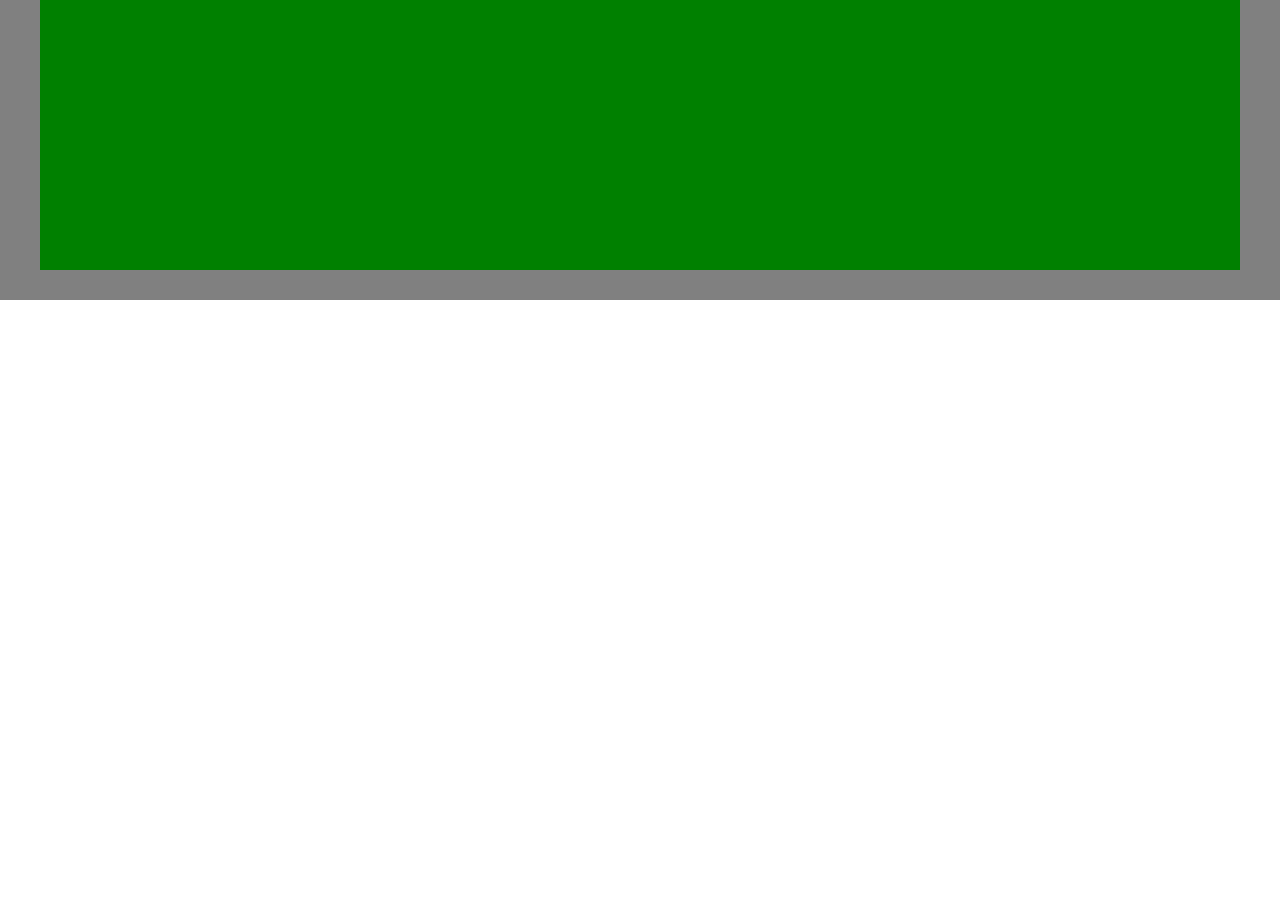
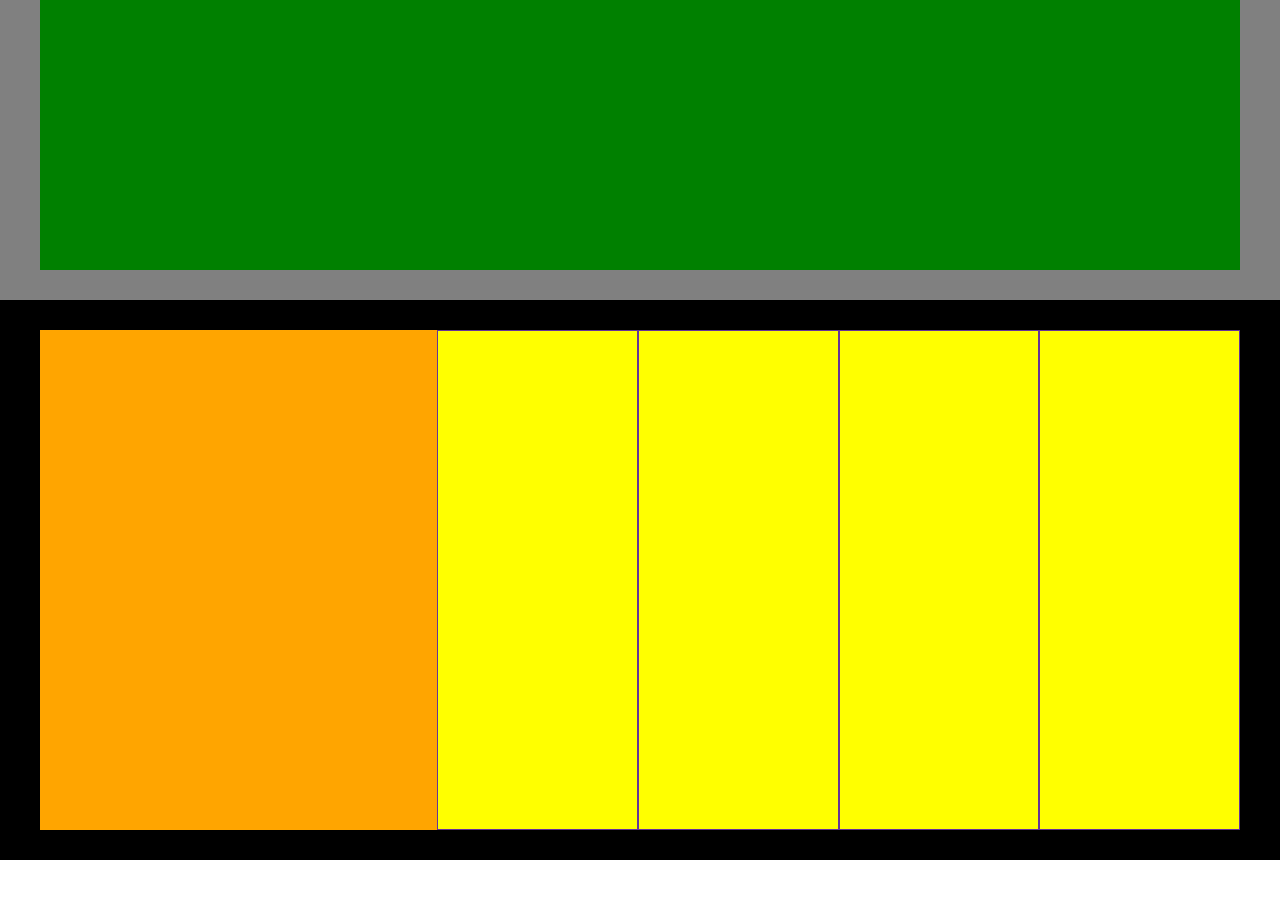
Before and after one commit to StefanoCione/htmlcss-struttura-discord, a plain HTML site: page index.html in a window 1280 px wide. Shown: the part 2140-3060 px from the top of the page. Before the commit the page ends 2440 px from the top, so only its background shows below. Drawn offline with Linux system fonts and the light colour scheme.

Commit message:
added first footer and comm

```diff
--- a/css/style.css
+++ b/css/style.css
@@ -75,3 +75,22 @@ section {
     width: 100%;
     background-color: green;
 }
+
+    /* FOOTER */
+.background_footer {
+    background-color: black;
+}
+
+    /* FOOTER FIRST SECTION */
+.rectangle_orange {
+    height: 500px;
+    background-color: orange;
+    flex-grow: 2;
+}
+
+.rectangle_yellow {
+    height: 500px;
+    background-color: yellow;
+    border: 1px solid rebeccapurple;
+    flex-grow: 1;
+}
--- a/index.html
+++ b/index.html
@@ -5,21 +5,29 @@
     <meta charset="UTF-8">
     <meta name="viewport" content="width=device-width, initial-scale=1.0">
     <title>Discord Struttura</title>
+    <!-- LINK CSS -->
     <link rel="stylesheet" href="css/style.css">
 </head>
 
 <body>
     <div>
+
+        <!-- HEADER/NAV -->
         <header>
             <div class="container">
                 <div class="rectangle_header flex"></div>
             </div>
         </header>
+
+        <!-- MAIN -->
         <main>
+
+            <!-- JUMBOTRON -->
             <section class="jumbotron">
                 <div class="rectangle_pink"></div>
             </section>
 
+            <!-- FIRST SECTION WHITE -->
             <section class="background_white">
                 <div class="container flex">
                     <div class="rectangle_red"></div>
@@ -27,6 +35,7 @@
                 </div>
             </section>
 
+            <!-- FIRST SECTION GREY -->
             <section class="background_grey">
                 <div class="container flex" id="reverse">
                     <div class="rectangle_red"></div>
@@ -34,6 +43,7 @@
                 </div>
             </section>
 
+            <!-- SECOND SECTION WHITE -->
             <section class="background_white">
                 <div class="container flex">
                     <div class="rectangle_red"></div>
@@ -41,6 +51,7 @@
                 </div>
             </section>
 
+            <!-- SECOND SECTION GREY -->
             <section class="background_grey">
                 <div class="container flex">
                     <div class="rectangle_green"></div>
@@ -48,6 +59,24 @@
             </section>
         </main>
 
+        <!-- FOOTER -->
+        <footer>
+
+            <!-- FIRST FOOTER SECTION -->
+            <section class="background_footer">
+                <div class="container flex">
+                    <div class="rectangle_orange"></div>
+                    <div class="rectangle_yellow"></div>
+                    <div class="rectangle_yellow"></div>
+                    <div class="rectangle_yellow"></div>
+                    <div class="rectangle_yellow"></div>
+                </div>
+            </section>
+            <!-- <hr> -->
+            <section>
+
+            </section>
+        </footer>
     </div>
 
 </body>
```
